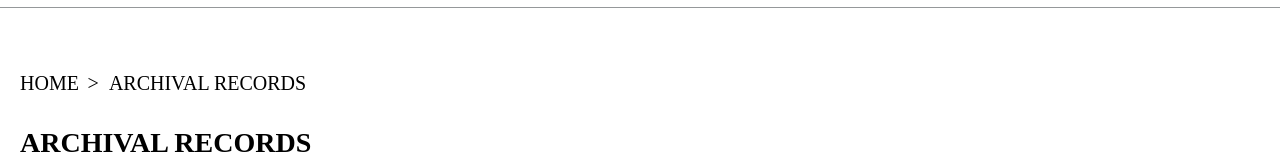
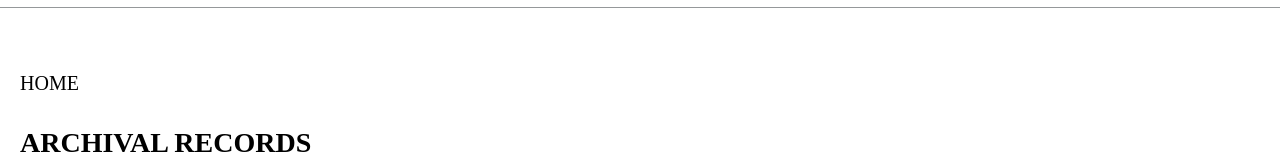
Before and after one commit to kingsdigitallab/gpp-vue, a Vue app: page /#/archival-records in a window 1280 px wide. Shown: the part 268-428 px from the top of the page. Built offline with nearby package versions, Linux system fonts and the light colour scheme; no server answers.

Commit message:
Breadcrumbs changes

```diff
--- a/src/views/ArchivalRecords.vue
+++ b/src/views/ArchivalRecords.vue
@@ -25,7 +25,7 @@ export default {
 	data: function() {
 		return {
 			title: 'Archival Records',
-			breadcrumbs: [{ text: 'Home', url: '/' },{ text: 'Archival Records', url: '/archival-records' }]
+			breadcrumbs: [{ text: 'Home', url: '/' }]
 		}
 	}
 }
--- a/src/views/ArchiveRecord.vue
+++ b/src/views/ArchiveRecord.vue
@@ -19,7 +19,7 @@ export default {
 	},
 	data: function() {
 		return {
-			breadcrumbs: [{text:'Home',url: '/'}]
+			breadcrumbs: [{ text: 'Home', url: '/' },{ text: 'Archival Records', url: '/archival-records' }]
 		}
 	}
 }
```
